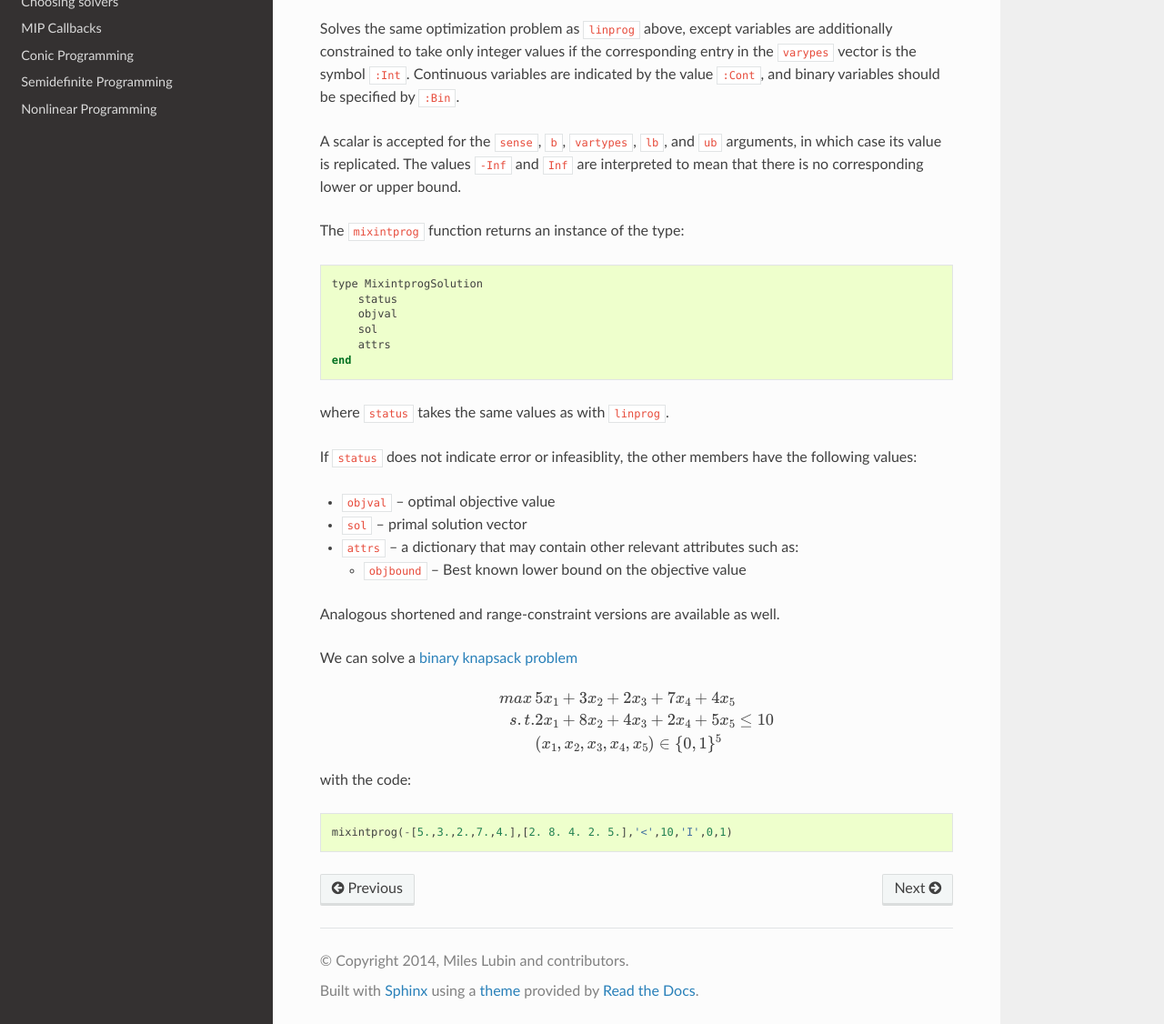
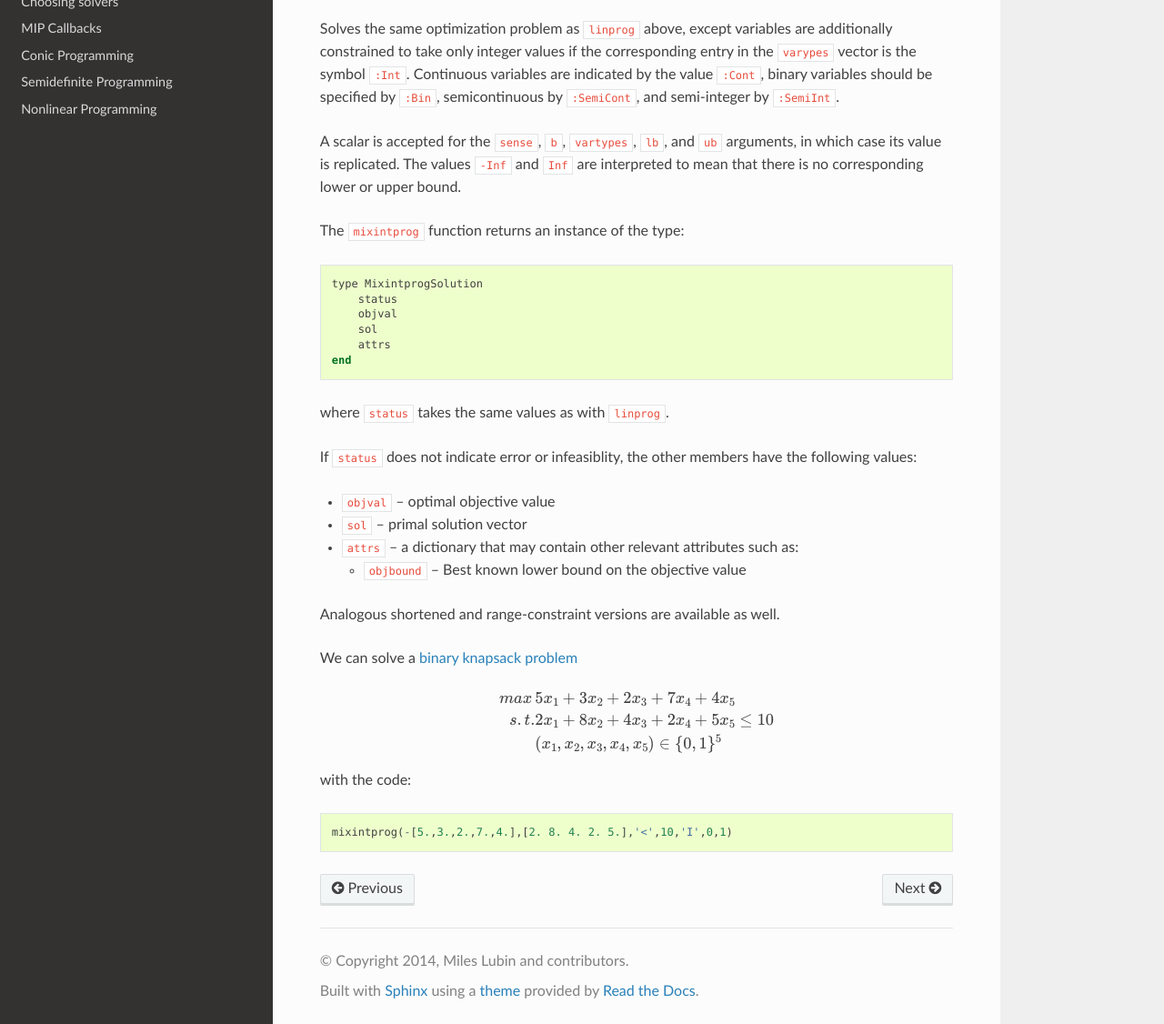
Before and after one commit to JuliaOpt/MathProgBase.jl, a Sphinx documentation site: the page built from doc/mixintprog.rst, in a window 1280 px wide and 1390 px high, cut to the strip 264-1390 px from the top of the window. Shown: the whole strip at 91% size. Built offline with Sphinx 7.4.7 and the Read the Docs theme 2.0.0, drawn with Linux system fonts in a browser that asks for light colours.

Commit message:
update mixintprog

```diff
--- a/doc/mixintprog.rst
+++ b/doc/mixintprog.rst
@@ -7,7 +7,8 @@ Mixed-integer Programming
 Solves the same optimization problem as ``linprog`` above, except variables
 are additionally constrained to take only integer values if the corresponding
 entry in the ``varypes`` vector is the symbol ``:Int``. Continuous
-variables are indicated by the value ``:Cont``, and binary variables should be specified by ``:Bin``.
+variables are indicated by the value ``:Cont``, binary variables should be specified by ``:Bin``,
+semicontinuous by ``:SemiCont``, and semi-integer by ``:SemiInt``.
 
 A scalar is accepted for the ``sense``, ``b``, ``vartypes``, ``lb``, and ``ub`` arguments, in which case its value is replicated. The values ``-Inf`` and ``Inf`` are interpreted to mean that there is no corresponding lower or upper bound.
 
```
Also changed, not shown: 1 other file.
